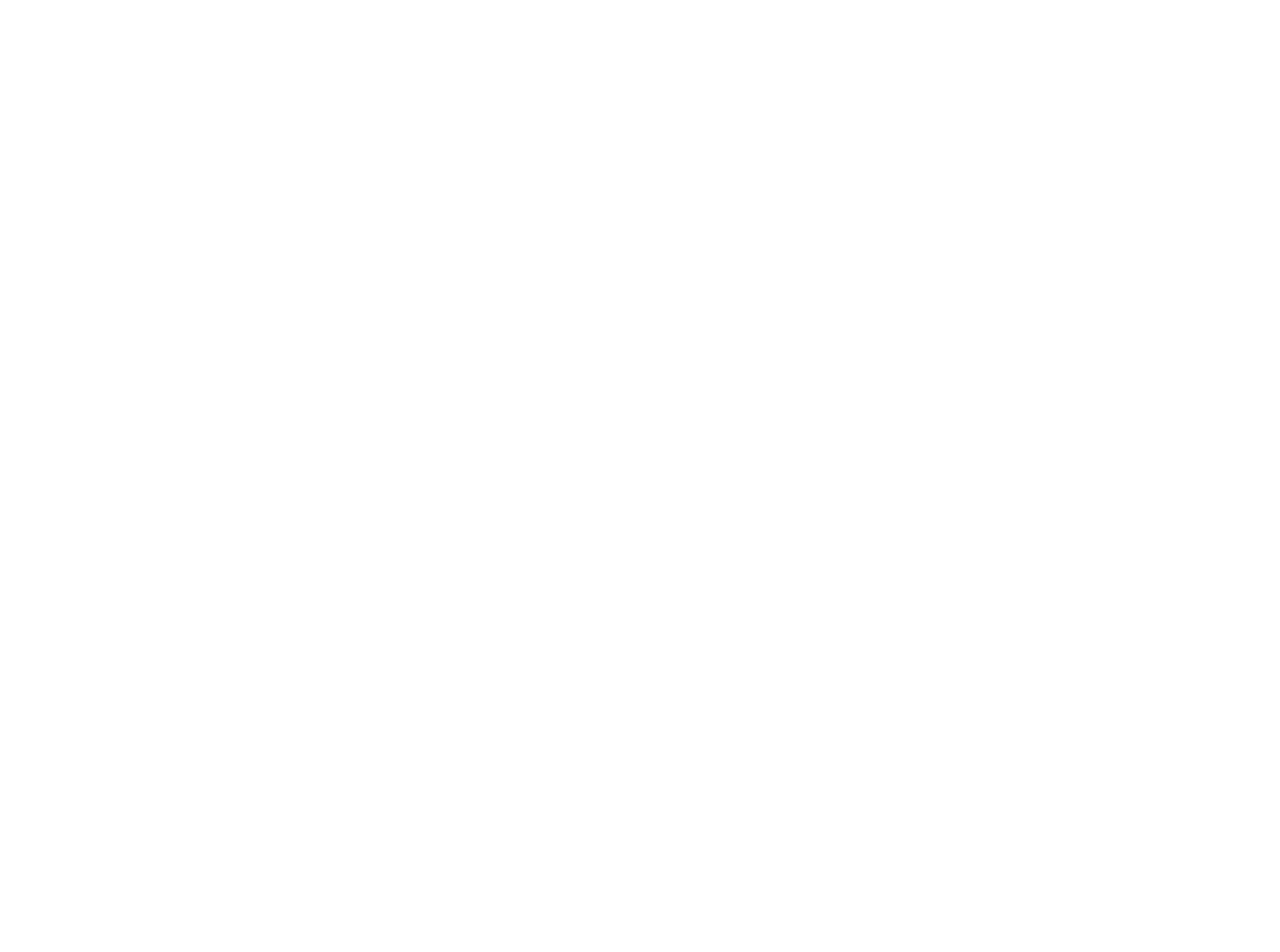
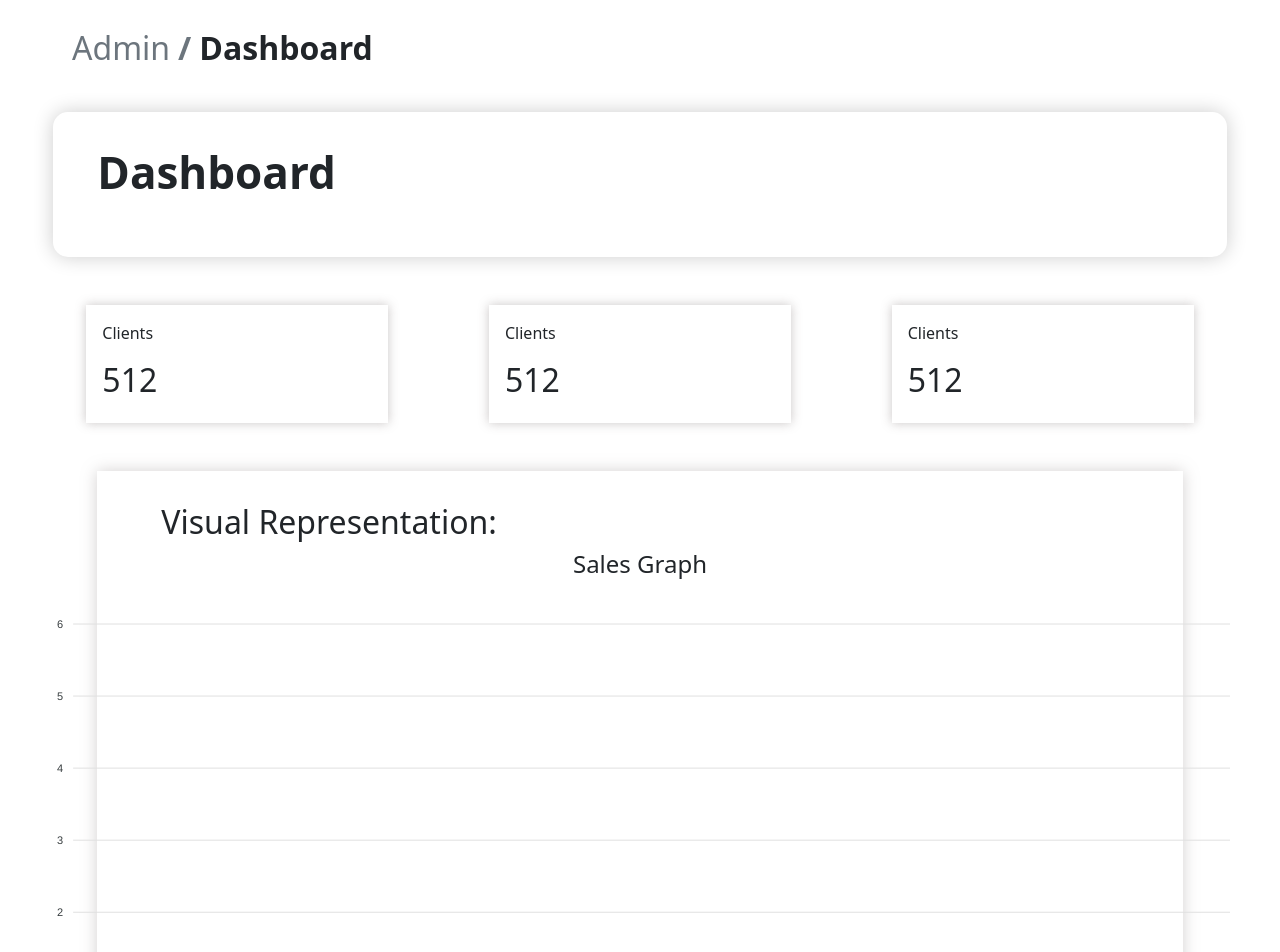
Before and after one commit to vivek2293/Project_UpSales, a React (Create React App) app: page / in a window 1280 px wide. Shown: the top 952 px of the page. Before the commit the page ends 800 px from the top, so only its background shows below. Built offline with nearby package versions, Linux system fonts and the light colour scheme; no server answers.

Commit message:
Added Dashboard UI

```diff
--- a/src/App.js
+++ b/src/App.js
@@ -15,11 +15,12 @@
 import Card from './Components/Card';
 import Jumbotron from './Components/Jumbotron';
 import Footer from './Components/Footer';
-
+import Dashboard from './Components/Dashboard';
 function App() {
 
   return (
     <>
+      <Dashboard />
      {/* <Navbar />
     <Routes>
       <Route path="/a" element={
--- a/src/Components/Card.jsx
+++ b/src/Components/Card.jsx
@@ -1,5 +1,4 @@
 import React from 'react';
-import ReactDOM from 'react-dom/client';
 import "../css/card.css";
 
 export default function Card() {
--- a/src/Components/Charts.jsx
+++ b/src/Components/Charts.jsx
@@ -57,14 +57,14 @@
 
     return (
         <div className="charts">
-            <div className="d-flex justify-content-center m-2"><h4>Chart Title</h4></div>
+            <div className="d-flex justify-content-center m-2"><h4>Sales Graph</h4></div>
             <div className="d-flex justify-content-center">
                     <Chart
                         options={data.options}
                         series={data.series}
                         type="line"
-                        width="700"
-                        height="300"
+                        width="1200"
+                        height="500"
                     />
             </div>
 
--- /dev/null
+++ b/src/Components/Dashboard.jsx
@@ -0,0 +1,77 @@
+import React from 'react';
+import "../css/dashboard.css"
+import Charts from './Charts';
+import Structure from './Structure';
+
+export default function Dashboard() {
+    return (
+        <>
+            <div className='row p-4'>
+                <nav aria-label="breadcrumb">
+                    <ol className="breadcrumb px-5">
+                        <li className="breadcrumb-item active">Admin</li>
+                        <li className="breadcrumb-item" id="curlabel" aria-current="page">Dashboard</li>
+                    </ol>
+                </nav>
+            </div>
+
+            <div className='d-flex justify-content-center'>
+                <div className='col-md-11 custom-card1 justify-content-around'>
+                    <div className='col-md-6 p-4'><h2 id="heading">Dashboard</h2></div>
+                    <div className='col-md-5'><p id="sub-text" className="mont"></p></div>
+                </div>
+            </div>
+
+
+            <div className='row px-5 justify-content-around my-5'>
+                <div className='col-md-3 p-3 card-dash'>
+                    <div className='row'>
+                        <div className='col-md-8'>
+                            <p>Clients</p>
+                            <h2>512</h2>
+                        </div>
+                        <div className='col-md-4'>
+
+                        </div>
+                    </div>
+                </div>
+                <div className='col-md-3 p-3 card-dash'>
+                    <div className='row'>
+                        <div className='col-md-8'>
+                            <p>Clients</p>
+                            <h2>512</h2>
+                        </div>
+                        <div className='col-md-4'>
+
+                        </div>
+                    </div>
+                </div>
+                <div className='col-md-3 p-3 card-dash'>
+                    <div className='row'>
+                        <div className='col-md-8'>
+                            <p>Clients</p>
+                            <h2>512</h2>
+                        </div>
+                        <div className='col-md-4'>
+
+                        </div>
+                    </div>
+                </div>
+            </div>
+
+            <div className='d-flex justify-content-center m-5'>
+                <div className='col-md-11 p-3 card-dash1 mx-5'>
+                    <h2 className='ps-5 pt-3 '>Visual Representation: </h2>
+                    <Charts />
+                </div>
+            </div>
+
+            <div className='d-flex justify-content-center m-5'>
+                <div className='col-md-11 p-5 card-dash1 mx-5'>
+                    <Structure />
+                </div>
+            </div>
+
+        </>
+    )
+}
--- /dev/null
+++ b/src/css/dashboard.css
@@ -0,0 +1,17 @@
+.breadcrumb{
+    font-size: 2rem;
+}
+
+#curlabel{
+    font-weight: 900;
+}
+
+.card-dash{
+    border: none;
+    box-shadow: 0px 0px 10px rgba(186, 181, 181, 0.785);
+}
+
+.card-dash1{
+    border: none;
+    box-shadow: 0px 0px 15px rgba(203, 199, 199, 0.824);
+}
```
